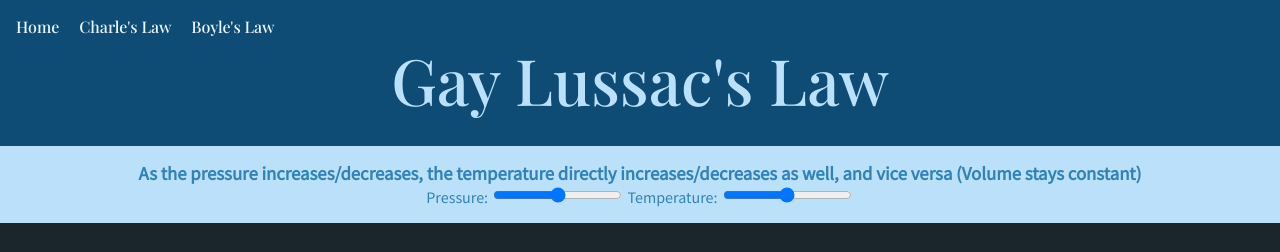
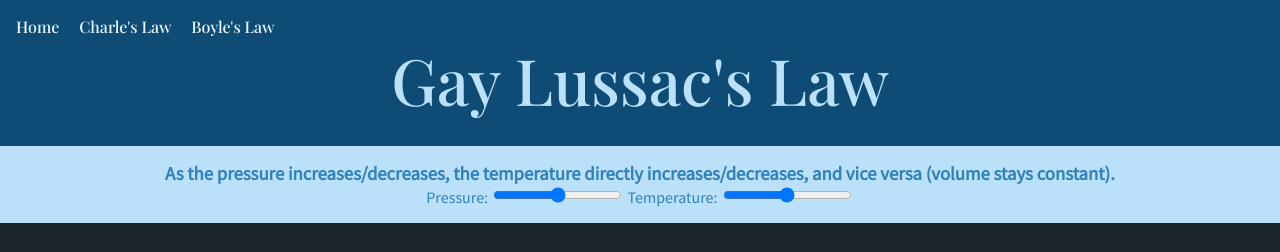
Before and after one commit to HasanChoudhary/GasLaws, a plain HTML site: page gayLussacs.html in a window 1280 px wide. Shown: the top 252 px of the page. Drawn offline with nearby package versions, Linux system fonts and the light colour scheme.

Commit message:
Update gayLussacs.html

```diff
--- a/gayLussacs.html
+++ b/gayLussacs.html
@@ -18,7 +18,7 @@
             <h1 class = "headerTxt">Gay Lussac's Law</h1>
         </div>
         <div class = "defPlusInput">
-            <h3 id="definition">As the pressure increases/decreases, the temperature directly increases/decreases as well, and vice versa (Volume stays constant)</h3>
+            <h3 id="definition">As the pressure increases/decreases, the temperature directly increases/decreases, and vice versa (volume stays constant).</h3>
             <div class="ptvInputs">
                 Pressure: <input type="range" id="volume" min="0" max="10">
                 Temperature: <input type="range" id="preasure" min="0" max="10">
```
